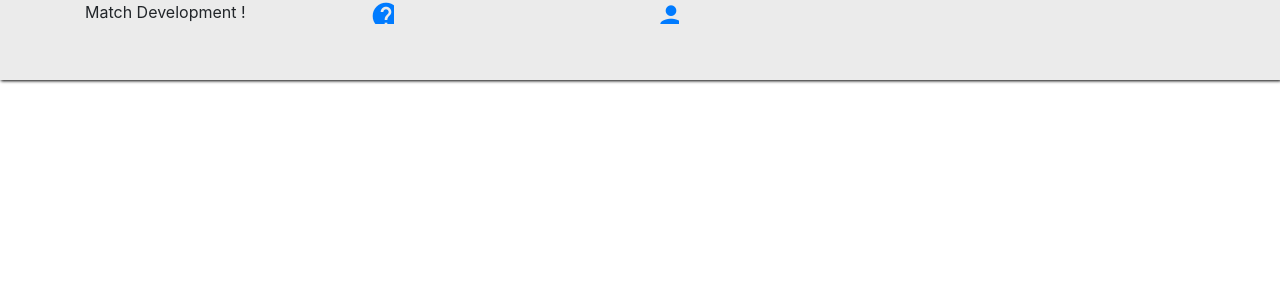
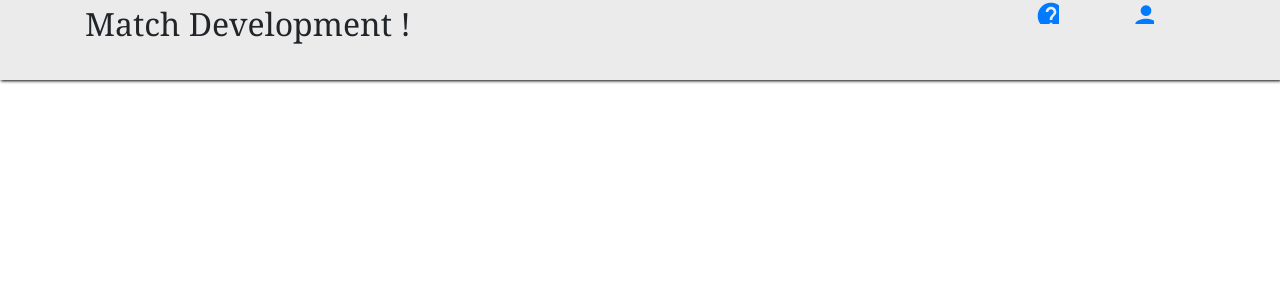
Before and after one commit to marceloarauj/MatchDevelopment, an Angular app: page / in a window 1280 px wide. Shown: the top 300 px of the page. Built offline with nearby package versions, Linux system fonts and the light colour scheme.

Commit message:
Cabeçalho

```diff
--- a/src/app/library/header/header.component.css
+++ b/src/app/library/header/header.component.css
@@ -18,3 +18,8 @@ ul li{
 ul li:hover{
     opacity: .2;
 }
+
+.titulo{
+    font-size: 200%;
+    font-family: Georgia, serif;
+}
--- a/src/app/library/header/header.component.html
+++ b/src/app/library/header/header.component.html
@@ -1,9 +1,9 @@
 <header class="principal">
     <div class="container">
         <div class="row">
-            <div class="col-3">Match Development !</div>
-            <div class="col-3"><a href=""><mat-icon>help</mat-icon></a></div>
-            <div class="col-3"><a href=""><mat-icon>person</mat-icon></a></div>
+            <div class="col-10 titulo">Match Development !</div>
+            <div class="col-1 icone"><a href=""><mat-icon>help</mat-icon></a></div>
+            <div class="col-1 icone"><a href=""><mat-icon>person</mat-icon></a></div>
         </div>
     </div>
 </header>
```
Also changed, not shown: 1 other file (tests, documents, lock files or other folders).
